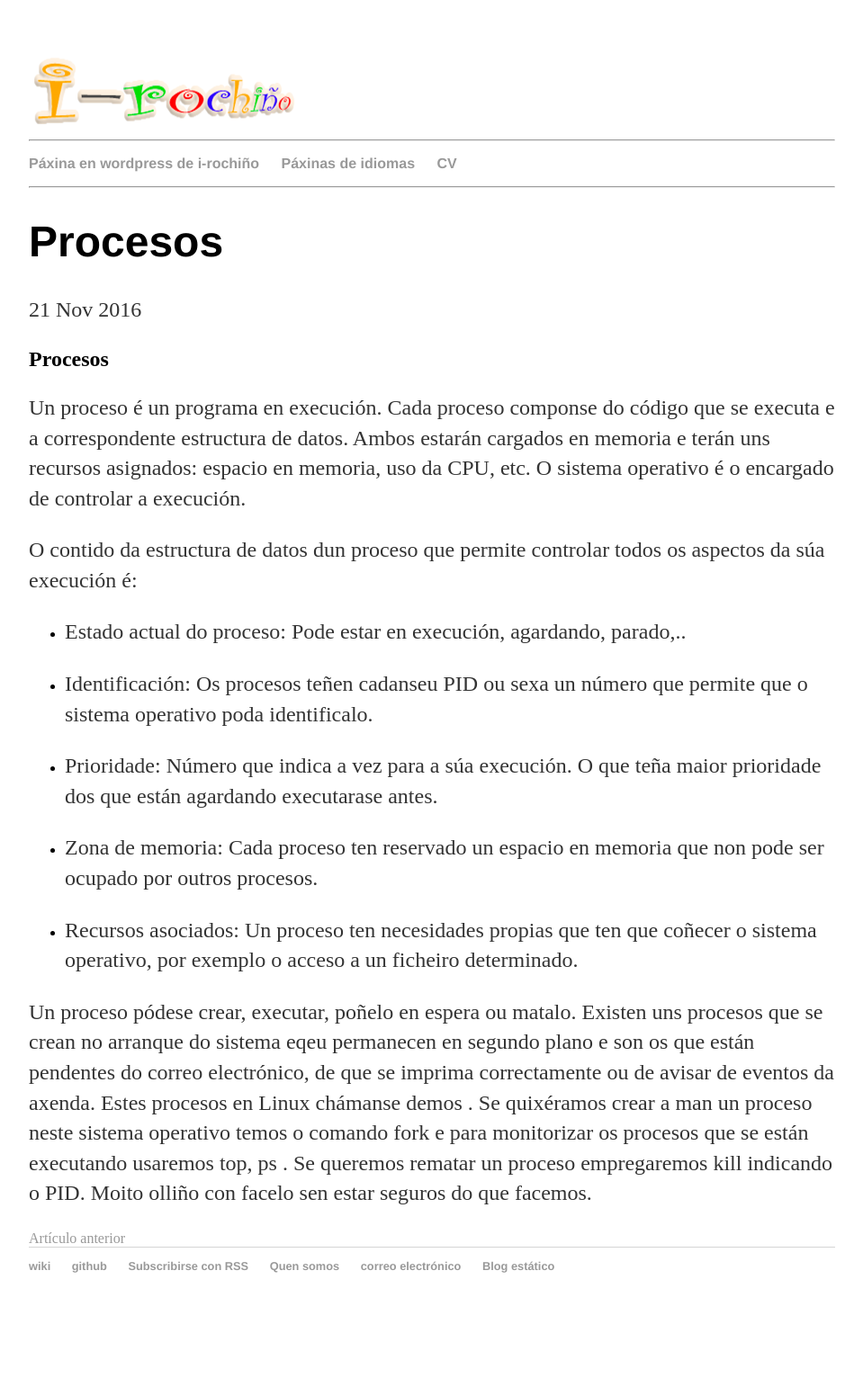
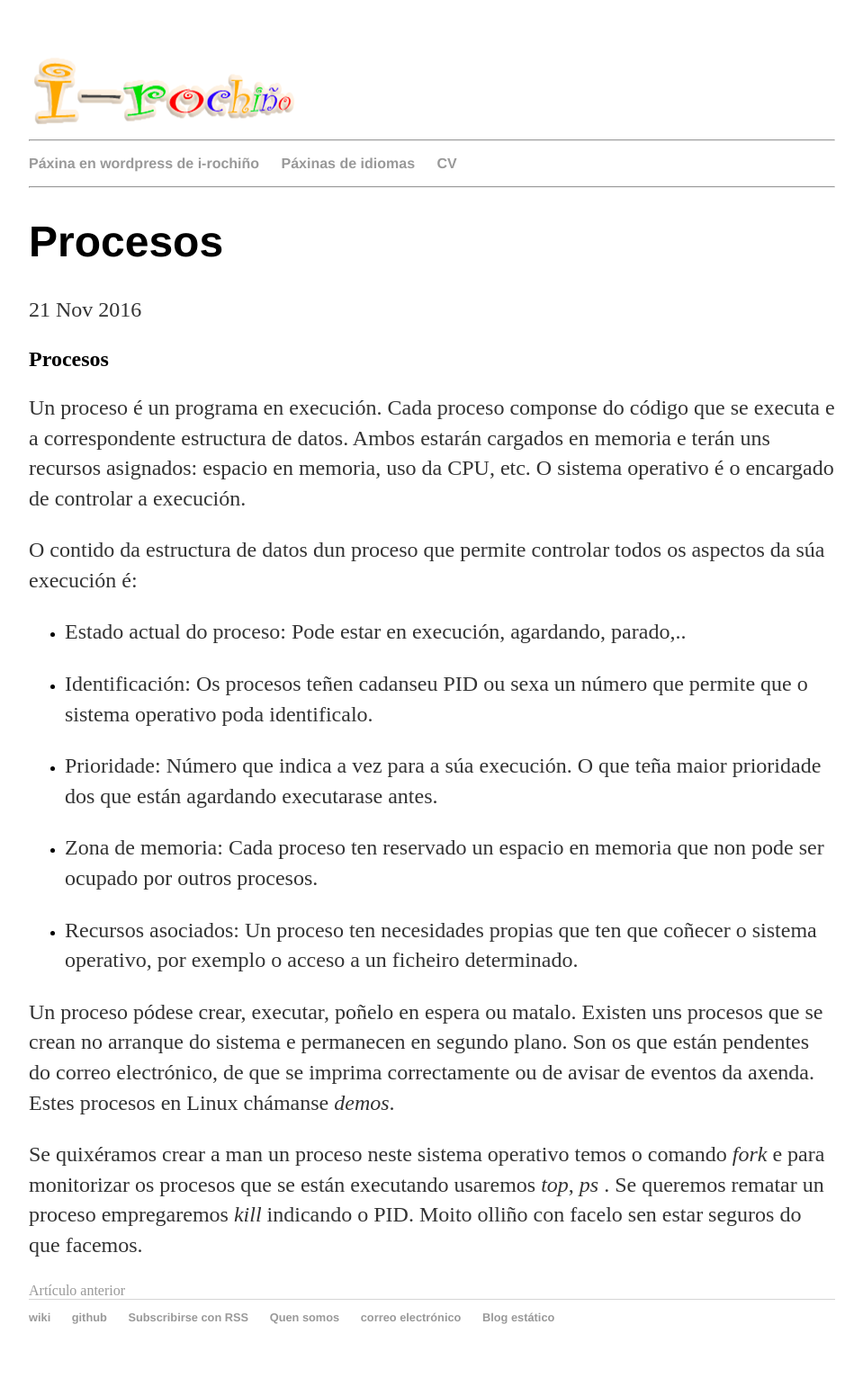
Before and after one commit to irocho/irocho.github.io, a Jekyll site: the page built from _posts/2016-11-21-procesos.md, in a window 1280 px wide. Shown: the whole page at 90% size, without its empty margins (160-1119 px from the left). Built offline with Jekyll 4.4.1, drawn with Linux system fonts in a browser that asks for light colours; before the commit the page ends 1475 px from its top, so only the background shows below that.

Commit message:
caralladas

```diff
--- a/_posts/2016-11-21-procesos.md
+++ b/_posts/2016-11-21-procesos.md
@@ -26,4 +26,6 @@ O contido da estructura de datos dun proceso que  permite controlar todos os asp
 * Recursos asociados:  Un proceso ten necesidades propias que ten que coñecer o sistema operativo, por exemplo o acceso a un ficheiro  determinado.
 
 
-Un proceso pódese crear, executar, poñelo en espera ou matalo. Existen uns procesos que se crean no arranque do sistema eqeu permanecen en segundo plano e son os que están pendentes do correo electrónico, de que se imprima correctamente ou de avisar de eventos da axenda. Estes procesos en Linux chámanse   demos   . Se quixéramos crear a man un proceso neste sistema operativo temos o comando   fork    e para monitorizar os procesos que se están executando usaremos   top, ps   . Se queremos rematar un proceso empregaremos   kill    indicando o PID. Moito olliño con facelo sen estar seguros do que facemos.
+Un proceso pódese crear, executar, poñelo en espera ou matalo. Existen uns procesos que se crean no arranque do sistema e permanecen en segundo plano. Son os que están pendentes do correo electrónico, de que se imprima correctamente ou de avisar de eventos da axenda. Estes procesos en Linux chámanse   _demos_.
+
+Se quixéramos crear a man un proceso neste sistema operativo temos o comando   _fork_    e para monitorizar os procesos que se están executando usaremos   _top_, _ps_   . Se queremos rematar un proceso empregaremos   _kill_    indicando o PID. Moito olliño con facelo sen estar seguros do que facemos.
```
Also changed, not shown: _posts/2016-11-21-fios.md (+1 -1 lines).
